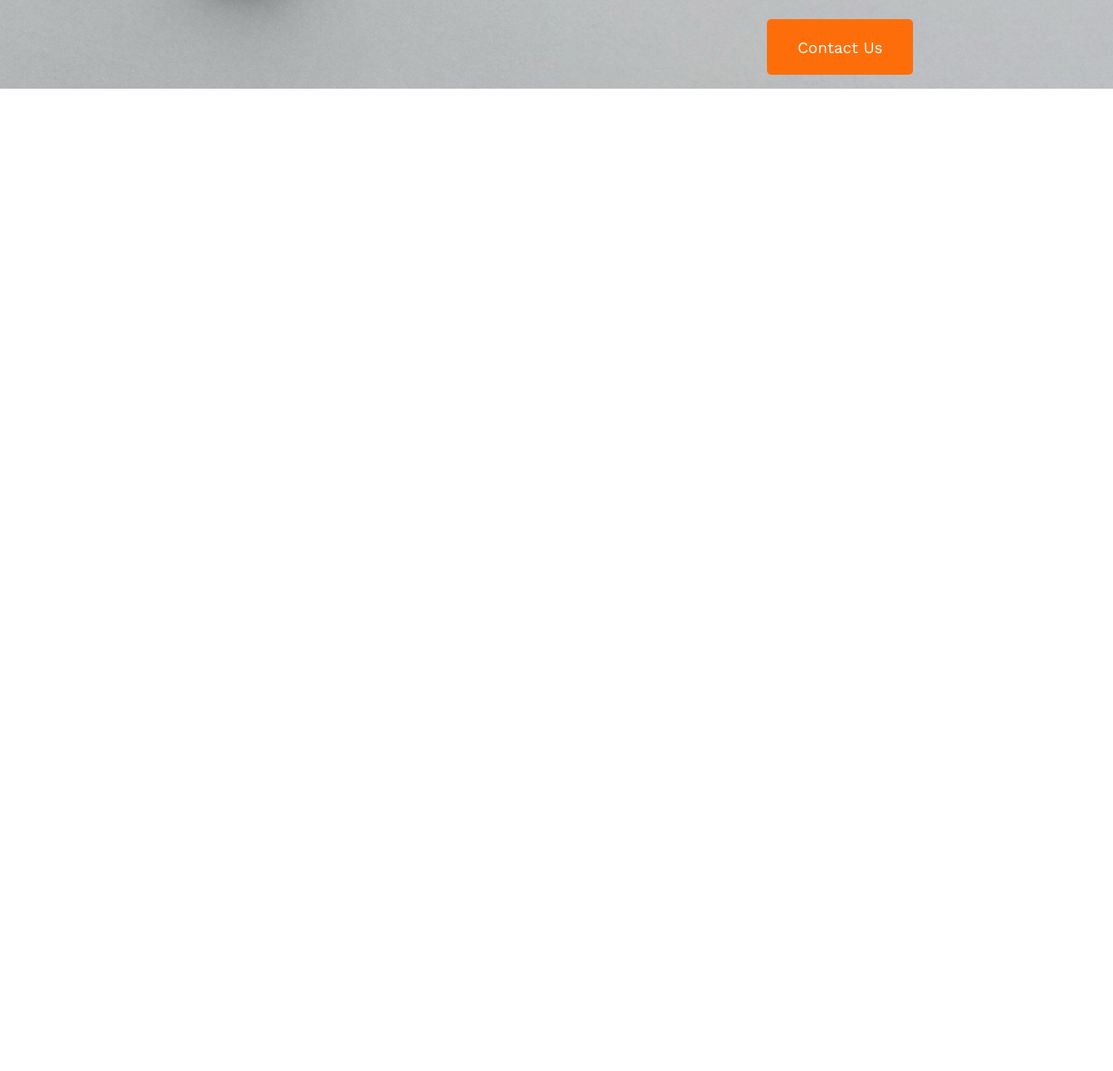
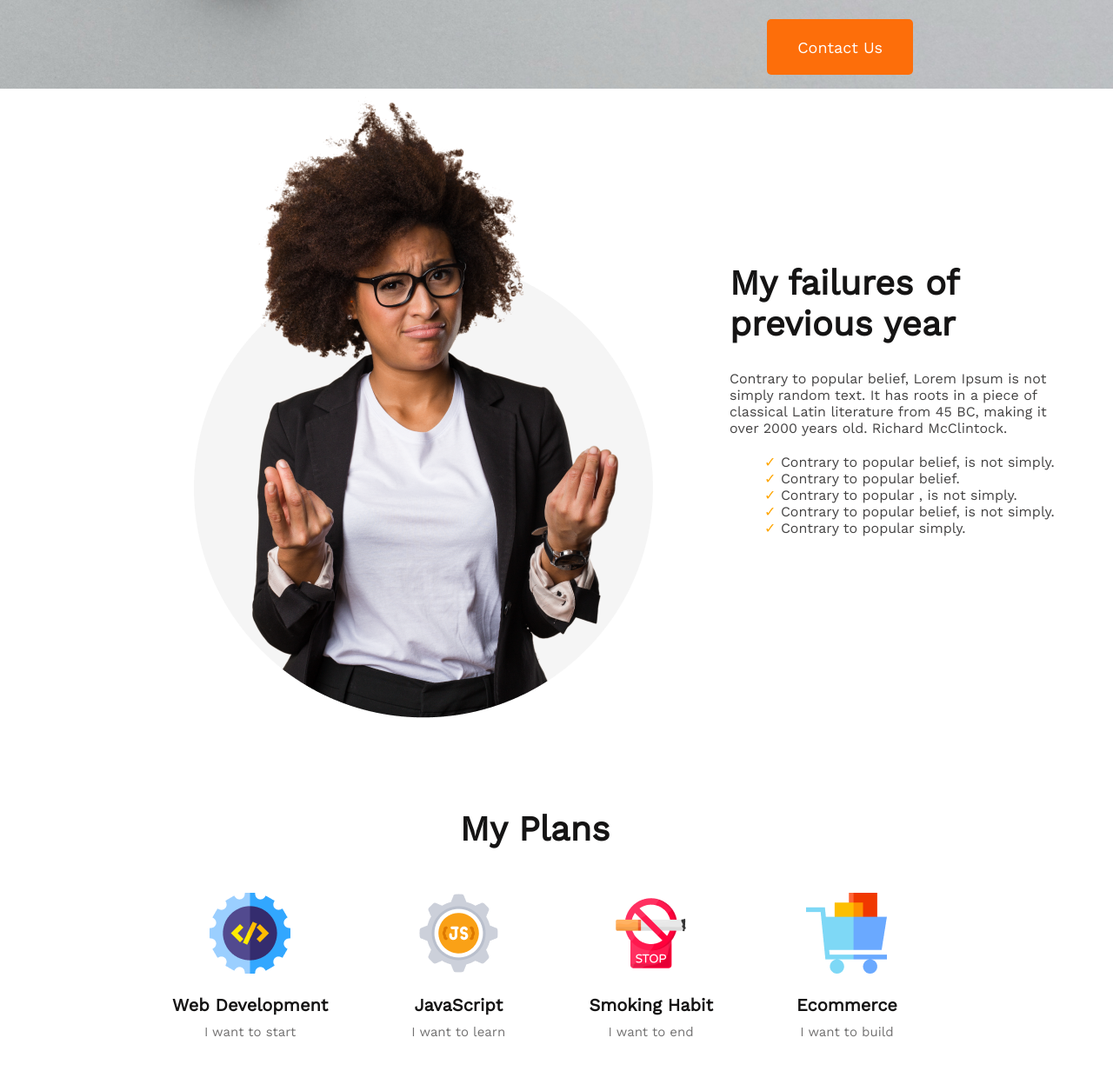
Before and after one commit to Shamsulalam365/future-desire, a plain HTML site: page index.html in a window 1280 px wide. Shown: the part 698-1930 px from the top of the page at 87% size. Before the commit the page ends 800 px from the top, so only its background shows below. Drawn offline with nearby package versions, Linux system fonts and the light colour scheme.

Commit message:
failure and plans added

```diff
--- a/index.html
+++ b/index.html
@@ -33,10 +33,66 @@
     </header>
 
     <main>
+        <!-- section failure-->
+        <section class="section-failure">
+            <div class="failure-img">
+                <img src="images/person.png" alt="">
+            </div>
+
+            <div class="failure-content">
+                <h2 class="failure-title">My failures of previous year</h2>
+                <p class="failure-description">Contrary to popular belief, Lorem Ipsum is not simply random text. It has
+                    roots in a piece of classical Latin literature from 45 BC, making it over 2000 years old. Richard
+                    McClintock.</p>
+                <div class="failure-description-points">
+                    <ul>
+                        <li>Contrary to popular belief, is not simply.</li>
+                        <li>Contrary to popular belief.</li>
+                        <li>Contrary to popular , is not simply.</li>
+                        <li>Contrary to popular belief, is not simply.</li>
+                        <li>Contrary to popular simply.</li>
+                    </ul>
+
+                </div>
+
+            </div>
+        </section>
+        <!-- section plans-->
+        <section class="plans">
+            <h2 class="plan-section-title">My Plans</h2>
+            <div class="plan-container">
+                <div class="plan-item">
+                    <img src="/images/icons/web.png" alt="">
+                    <p class="plan-title">Web Development</p>
+                    <p class="plan-description">I want to start</p>
+                </div>
+
+                <div class="plan-item">
+                    <img src="/images/icons/js.png" alt="">
+                    <p class="plan-title">JavaScript</p>
+                    <p class="plan-description">I want to learn</p>
+                </div>
+
+                <div class="plan-item">
+                    <img src="/images/icons/smoke.png" alt="">
+                    <p class="plan-title">Smoking Habit</p>
+                    <p class="plan-description">I want to end</p>
+                </div>
+
+                <div class="plan-item">
+                    <img src="/images/icons/ecom.png" alt="">
+                    <p class="plan-title">Ecommerce</p>
+                    <p class="plan-description">I want to build</p>
+                </div>
+
+            </div>
+        </section>
+
 
 
     </main>
 
+
 </body>
 
 </html>
--- a/styles/design.css
+++ b/styles/design.css
@@ -5,10 +5,12 @@
 }
 
 /* Banner styles */
-.banner{
+.banner {
     background-image: url(../images/banner/banner2.png);
+    background-image: no-repeat;
     position: absolute;
-    height: 800px;
+    max-height: 800px;
+    margin-bottom: 200px;
 }
 
 .banner-item {
@@ -32,12 +34,14 @@
     margin: 0px 230px 25px 950px;
 
 }
-.contact-btn{
+
+.contact-btn {
     font-family: 'work Sans';
     font-weight: 500;
     font-size: 18px;
     color: #FFFFFF;
     margin-right: 230px;
+    margin-bottom: 170px;
     height: 64px;
     background: #FD6E0A;
     border-radius: 5px;
@@ -47,3 +51,85 @@
     padding: 18px 35px;
 
 }
+
+/* section failure styles */
+.section-failure {
+
+    padding-top: 800px;
+    display: flex;
+    gap: 70px;
+    margin-left: 200px;
+
+}
+
+.failure-content {
+    text-align: left;
+    margin-top: 200px;
+    width: 400px;
+    height: 400px;
+}
+
+.failure-title {
+    color: #151414;
+    font-weight: 900;
+    font-size: 40px;
+    margin-bottom: 30px;
+}
+
+.failure-description {
+    font-weight: 400;
+    font-size: 16px;
+    color: #444343;
+    margin-bottom: 20px;
+}
+
+ul {
+    list-style: none;
+}
+
+ul li:before {
+    content: '✓ ';
+    color: orange;
+}
+
+.failure-description-points {
+    font-weight: 400;
+    font-size: 16px;
+    color: #444343;
+}
+
+/* section plans */
+.plans {
+    margin: 100px 200px 150px 150px;
+}
+
+.plan-section-title {
+    color: #151414;
+    font-weight: 700;
+    font-size: 40px;
+    text-align: center;
+    margin-bottom: 50px;
+}
+
+.plan-container {
+    display: flex;
+    justify-content: space-around;
+}
+
+.plan-title {
+    color: #151414;
+    font-weight: 700;
+    font-size: 20px;
+    text-align: center;
+    margin-top: 20px;
+}
+.plan-description{
+    color: #737272;
+    text-align: center;
+    font-weight: 500;
+    font-size: 15px;
+     margin-top: 10px;
+}
+.plan-item{
+    text-align: center;
+}
```
